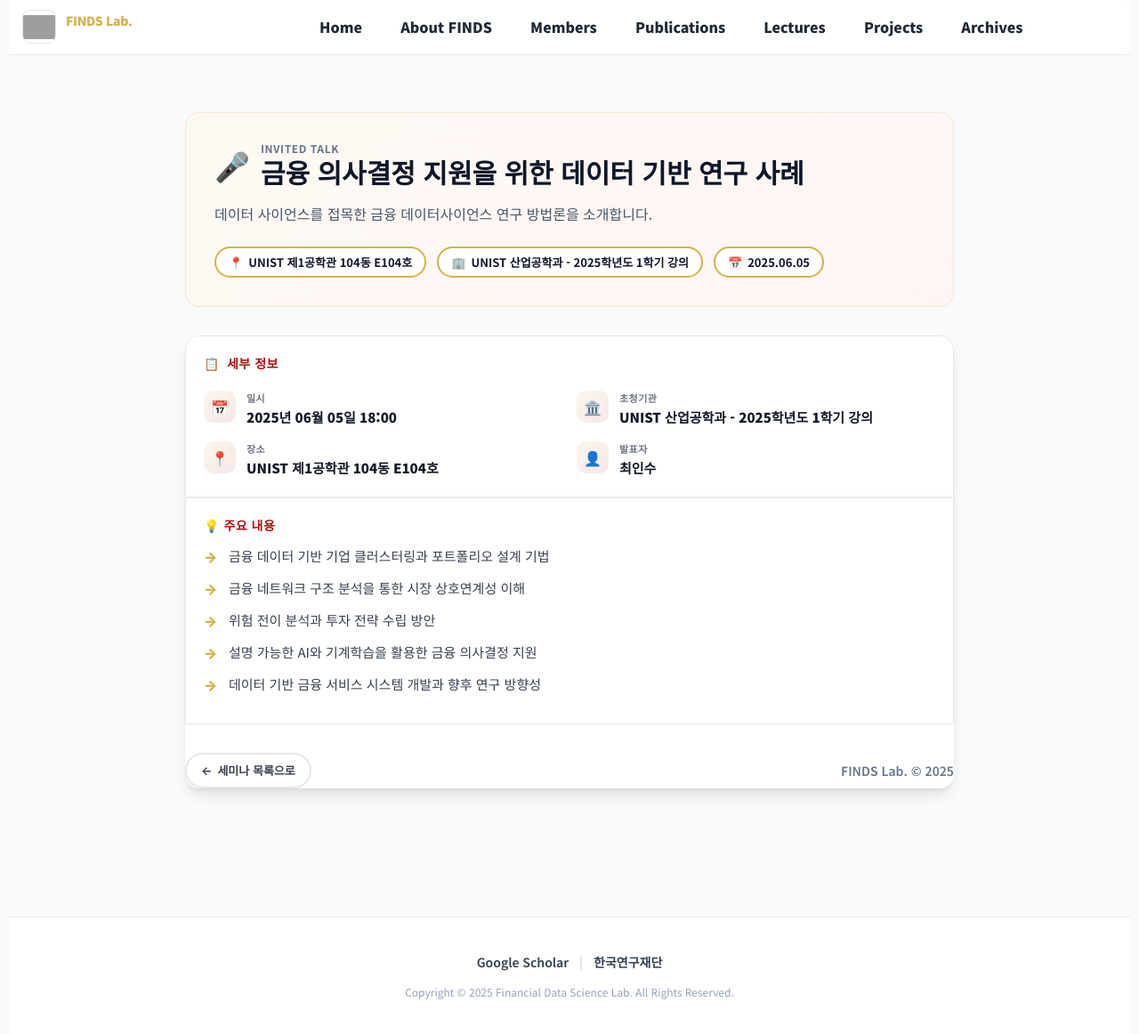
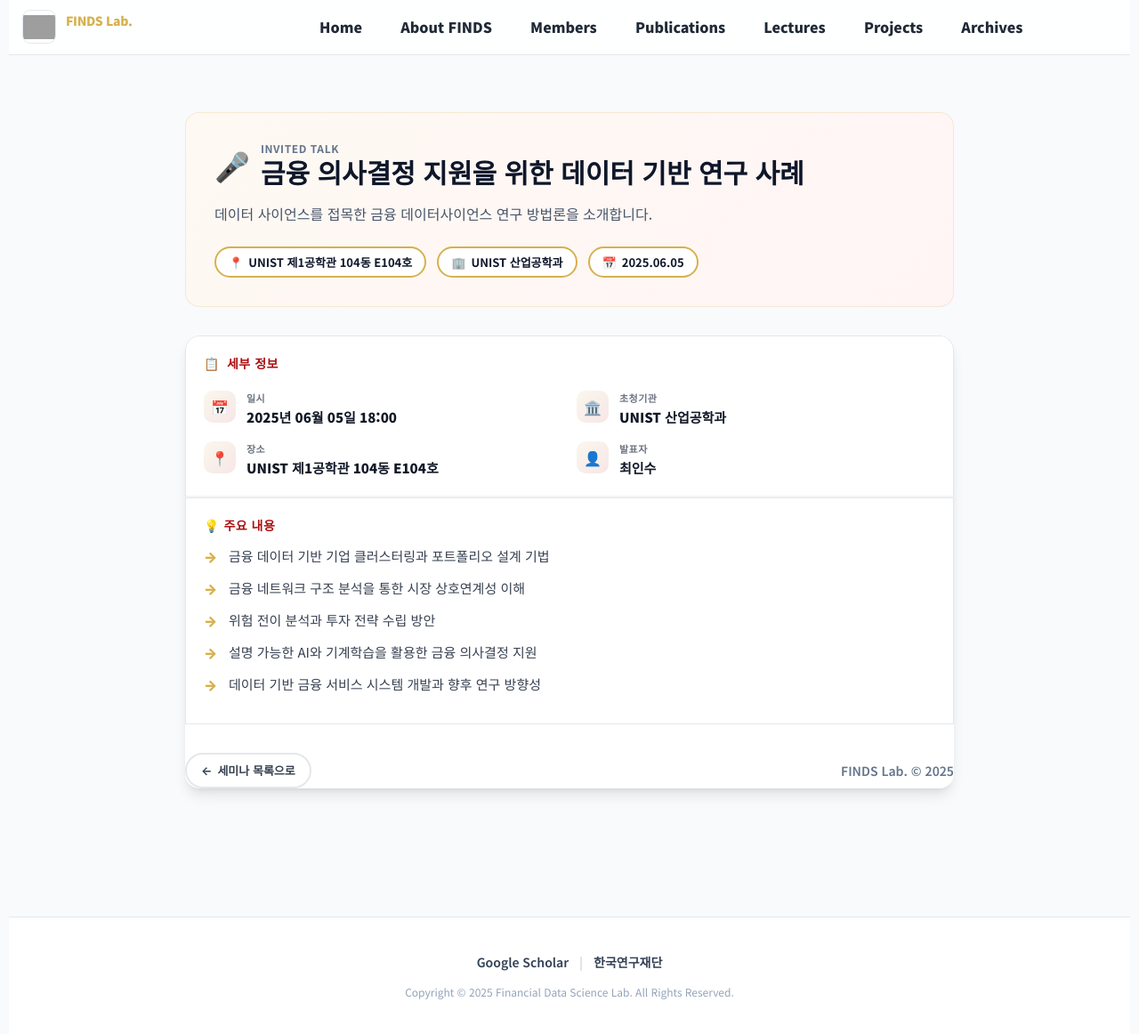
Before and after one commit to FinDS-Lab/site, a Jekyll site: the page built from seminar/2025-06-05-1.html, in a window 1280 px wide and 1163 px high. Shown: the whole window at 89% size. Built offline with Jekyll 4.4.1, drawn with Linux system fonts in a browser that asks for light colours; nearby versions of some CDN libraries; grey boxes are pictures that could not be loaded.

Commit message:
Update 2025-06-05-1.html

```diff
--- a/seminar/2025-06-05-1.html
+++ b/seminar/2025-06-05-1.html
@@ -4,7 +4,7 @@ title: "금융 데이터 과학 기반 의사결정: 실증적 분석과 정량
 date: 2025-06-05
 permalink: /seminar/2025-06-05-1.html
 author: "최인수"
-host: "UNIST 산업공학과 - 2025학년도 1학기 <IE특론IV> 강의"
+host: "UNIST 산업공학과"
 venue: "UNIST 제1공학관 104동 E104호"
 excerpt: "데이터 사이언스를 접목한 금융 데이터사이언스 연구 방법론을 소개합니다."
 ---
```
